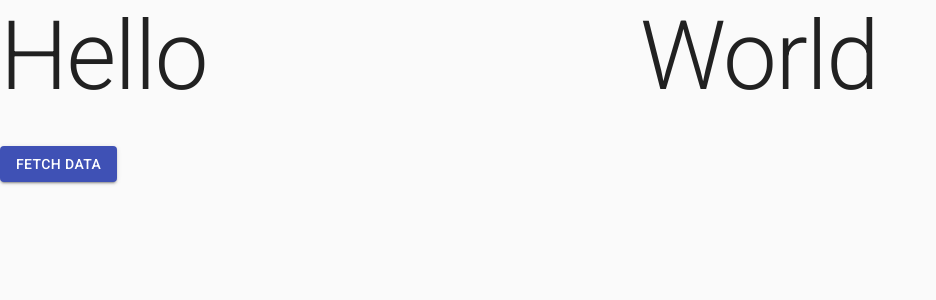
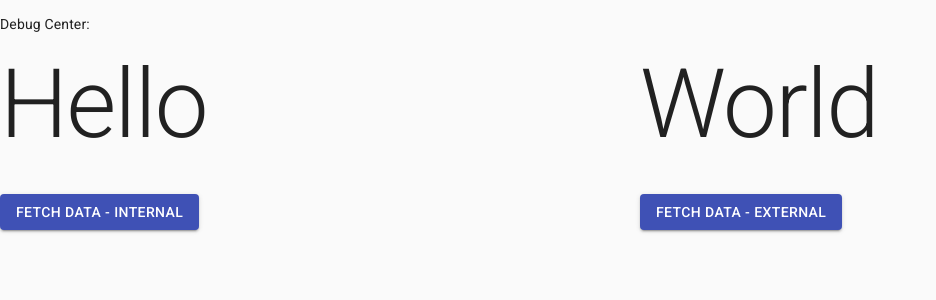
Before and after one commit to usmakestwo/next-app-template, a Next.js app: page / in a window 1280 px wide. Shown: the top 300 px of the page, without its empty margins (0-936 px from the left). Built offline with nearby package versions, Linux system fonts and the light colour scheme.

Commit message:
feat: 🎸 add server route for todos

```diff
--- a/api/todo.js
+++ b/api/todo.js
@@ -2,7 +2,8 @@
  * Returns a promise with from the Cluster API
  * @returns Promise
  */
-export default async () => {
-  const res = await fetch('//jsonplaceholder.typicode.com/todos')
+export default async (external) => {
+  const hostname = external ? 'http://jsonplaceholder.typicode.com/todos' : '/api/todos'
+  const res = await fetch(hostname)
   return res.json()
 }
--- a/pages/index.js
+++ b/pages/index.js
@@ -18,9 +18,9 @@ function IndexPage() {
   const [todos, setTodos] = useState([])
   const [isLoading, setIsLoading] = useState(false)
   // Fetch todos from API
-  const fetchData = async () => {
+  const fetchData = async (external) => {
     setIsLoading(true)
-    const result = await todoAPI()
+    const result = await todoAPI(external)
     setTodos(result)
     setIsLoading(false)
   }
@@ -32,6 +32,9 @@ function IndexPage() {
         <link rel="icon" href="/favicon.ico" />
       </Head>
       <Grid container>
+        <Grid item xs={12}>
+          <p> Debug Center: </p>
+        </Grid>
         <Grid item xs={6}>
           <Typography variant="h1" component="h1" gutterBottom>
             Hello
@@ -42,17 +45,23 @@ function IndexPage() {
             World
           </Typography>
         </Grid>
-        <Grid item xs={12}>
+        <Grid item xs={6}>
           <Button variant="contained" color="primary" onClick={() => fetchData()}>
-            Fetch Data
+            Fetch Data - Internal
           </Button>
         </Grid>
+        <Grid item xs={6}>
+          <Button variant="contained" color="primary" onClick={() => fetchData(true)}>
+            Fetch Data - External
+          </Button>
+        </Grid>
+
         <Grid item xs={12} md={6}>
           <List>
             {isLoading ? <CircularProgress />
               : <TodoComponent
                 todos={todos}
-                // deleteTodo={(id) => setTodos(todos.filter((itm) => itm.id !== id))}
+                deleteTodo={(id) => setTodos(todos.filter((itm) => itm.id !== id))}
               />
             }
           </List>
```
Also changed, not shown: package.json (+6 -4 lines), server.js (+12 -0 lines), 2 other files (tests, documents, lock files or other folders).
